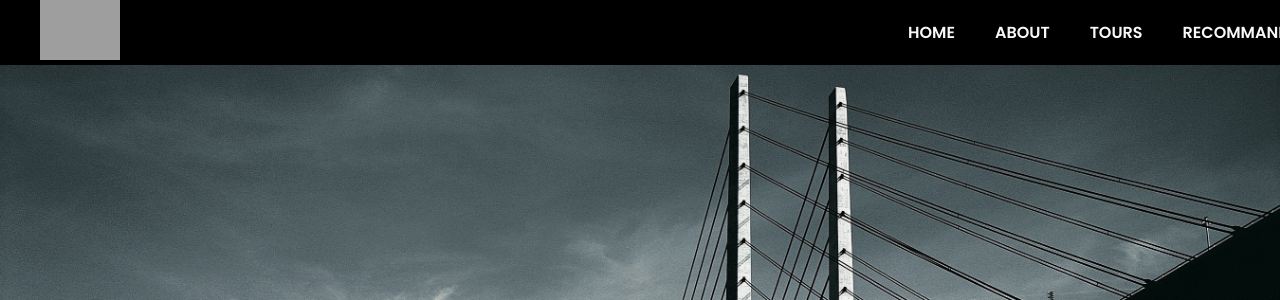
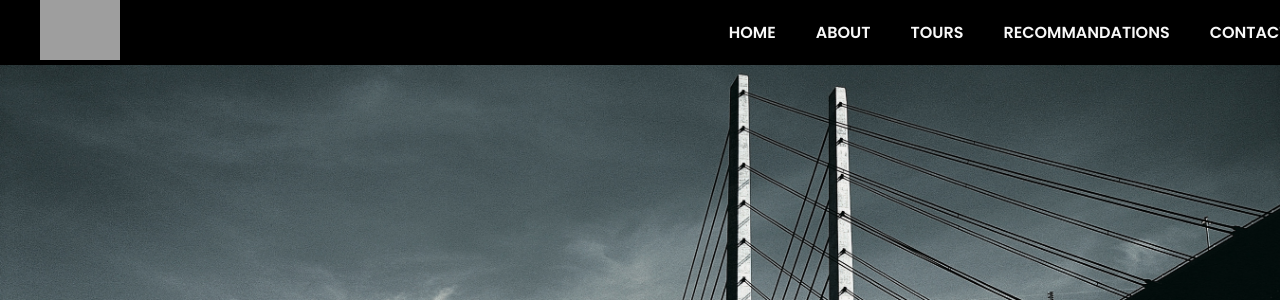
Before and after one commit to EduardCarmocanu/nordic-noir, a PHP site: page /index.php in a window 1280 px wide. Shown: the top 300 px of the page. Run offline with PHP 8.4, Linux system fonts and the light colour scheme; style sheets or scripts are compiled from the project's sources; some libraries are stand-ins or nearby versions; grey boxes are pictures that could not be loaded.

Commit message:
Small changes to nav bar

```diff
--- a/scss/main.scss
+++ b/scss/main.scss
@@ -18,7 +18,8 @@
 // CUSTOM CSS
 @import 'custom/about';
 @import 'custom/landing';
-@import 'custom/_tours.scss';
+@import 'custom/tours';
+@import 'custom/tours-modal';
 
 
 *{
@@ -51,7 +52,7 @@ nav {
         ul{
             color: $white;
             font-weight: 600;
-            padding-left: 60vw;
+            padding-left: 46vw;
         }
     }
     .small-nav {
```
